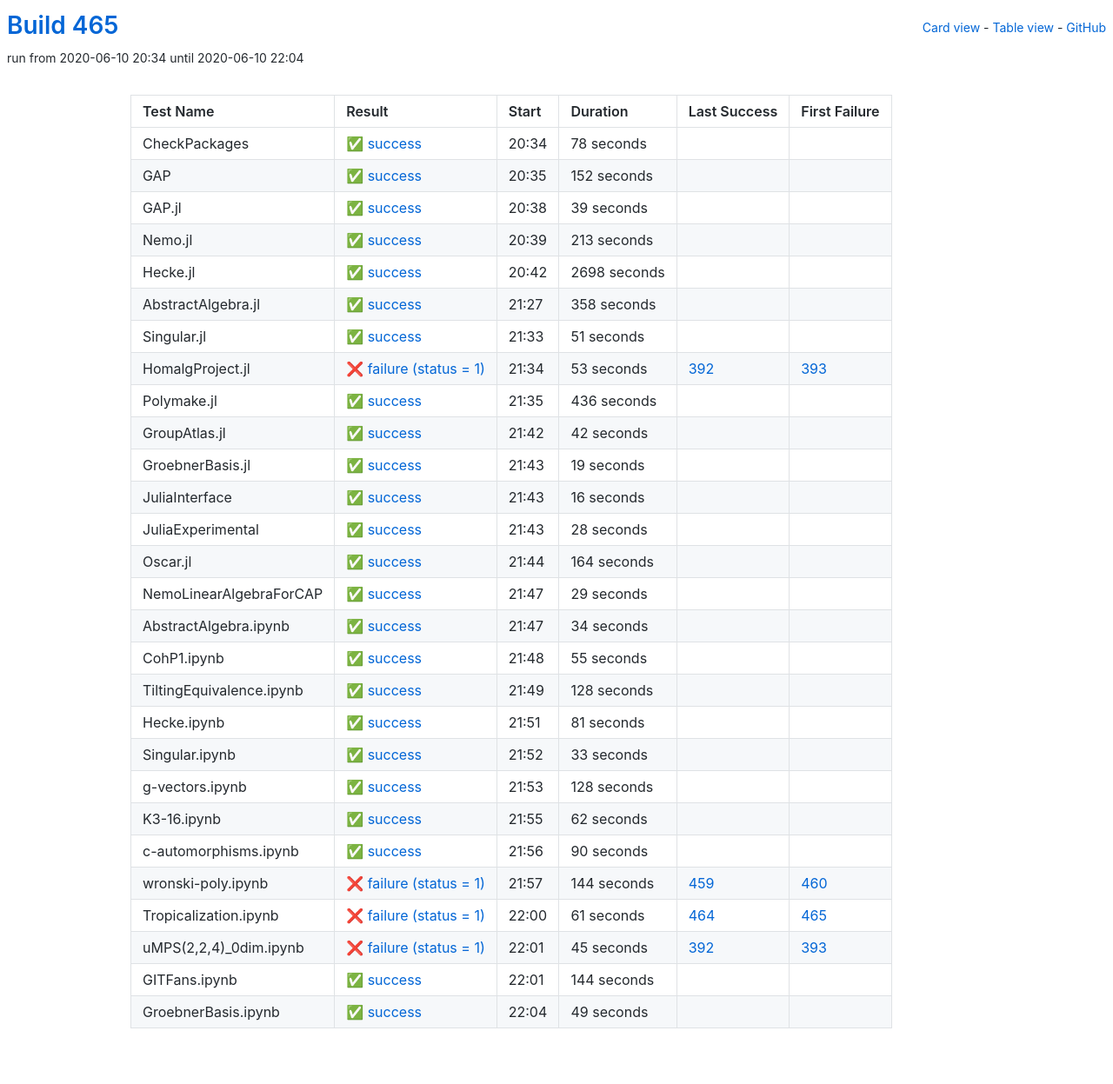
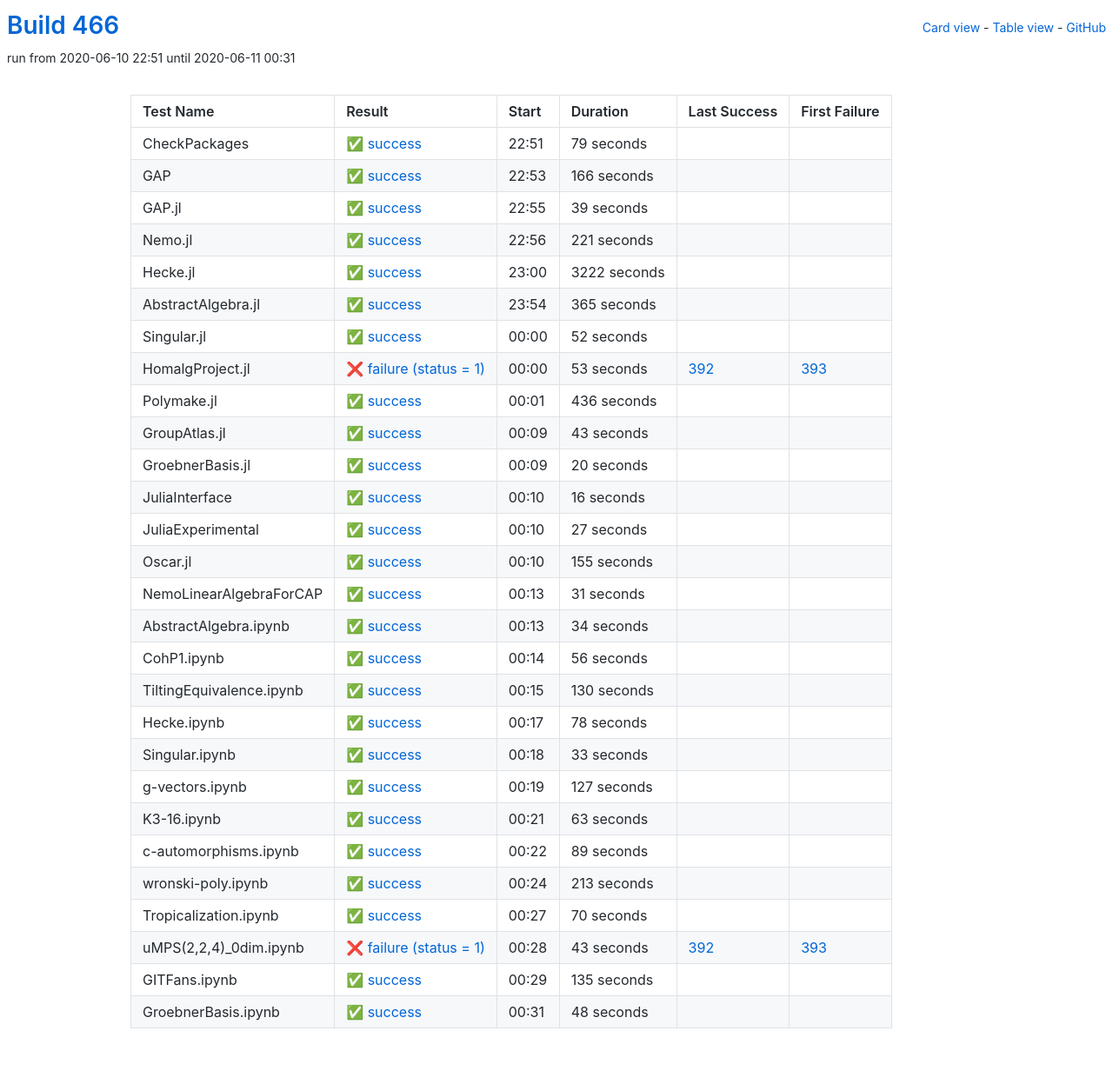
Before and after one commit to oscar-system/oscar-ci-status-1.4, a Jekyll site: the page built from table.html, in a window 1280 px wide. Shown: the whole page at 87% size. Built offline with Jekyll 4.4.1, drawn with Linux system fonts in a browser that asks for light colours.

Commit message:
Build #466

```diff
--- a/_data/ci.yml
+++ b/_data/ci.yml
@@ -1,6 +1,6 @@
 ---
-build: 465
-build_url: https://oscarci.mathematik.uni-kl.de/job/oscar-julia-1.4/465/
+build: 466
+build_url: https://oscarci.mathematik.uni-kl.de/job/oscar-julia-1.4/466/
 job: oscar-julia-1.4
 organization: oscar-system
 repo: oscar-ci-status-1.4
@@ -8,32 +8,32 @@ repourl: https://github.com/oscar-system/oscar-ci-status-1.4
 tests:
 - name: CheckPackages
   id: checkpackages
-  log: https://oscarci.mathematik.uni-kl.de/job/oscar-julia-1.4/465/artifact/logs/build-465/CheckPackages.log
-  start: 2020-06-10 20:34
+  log: https://oscarci.mathematik.uni-kl.de/job/oscar-julia-1.4/466/artifact/logs/build-466/CheckPackages.log
+  start: 2020-06-10 22:51
   success: true
   exitcode: 0
   status: success
-  duration: 78
+  duration: 79
   last_success: false
   last_success_url:
   first_failure: false
   first_failure_url:
 - name: GAP
   id: gap
-  log: https://oscarci.mathematik.uni-kl.de/job/oscar-julia-1.4/465/artifact/logs/build-465/GAP.log
-  start: 2020-06-10 20:35
+  log: https://oscarci.mathematik.uni-kl.de/job/oscar-julia-1.4/466/artifact/logs/build-466/GAP.log
+  start: 2020-06-10 22:53
   success: true
   exitcode: 0
   status: success
-  duration: 152
+  duration: 166
   last_success: false
   last_success_url:
   first_failure: false
   first_failure_url:
 - name: GAP.jl
   id: gap-jl
-  log: https://oscarci.mathematik.uni-kl.de/job/oscar-julia-1.4/465/artifact/logs/build-465/GAP.jl.log
-  start: 2020-06-10 20:38
+  log: https://oscarci.mathematik.uni-kl.de/job/oscar-julia-1.4/466/artifact/logs/build-466/GAP.jl.log
+  start: 2020-06-10 22:55
   success: true
   exitcode: 0
   status: success
@@ -44,56 +44,56 @@ tests:
   first_failure_url:
 - name: Nemo.jl
   id: nemo-jl
-  log: https://oscarci.mathematik.uni-kl.de/job/oscar-julia-1.4/465/artifact/logs/build-465/Nemo.jl.log
-  start: 2020-06-10 20:39
+  log: https://oscarci.mathematik.uni-kl.de/job/oscar-julia-1.4/466/artifact/logs/build-466/Nemo.jl.log
+  start: 2020-06-10 22:56
   success: true
   exitcode: 0
   status: success
-  duration: 213
+  duration: 221
   last_success: false
   last_success_url:
   first_failure: false
   first_failure_url:
 - name: Hecke.jl
   id: hecke-jl
-  log: https://oscarci.mathematik.uni-kl.de/job/oscar-julia-1.4/465/artifact/logs/build-465/Hecke.jl.log
-  start: 2020-06-10 20:42
+  log: https://oscarci.mathematik.uni-kl.de/job/oscar-julia-1.4/466/artifact/logs/build-466/Hecke.jl.log
+  start: 2020-06-10 23:00
   success: true
   exitcode: 0
   status: success
-  duration: 2698
+  duration: 3222
   last_success: false
   last_success_url:
   first_failure: false
   first_failure_url:
 - name: AbstractAlgebra.jl
   id: abstractalgebra-jl
-  log: https://oscarci.mathematik.uni-kl.de/job/oscar-julia-1.4/465/artifact/logs/build-465/AbstractAlgebra.jl.log
-  start: 2020-06-10 21:27
+  log: https://oscarci.mathematik.uni-kl.de/job/oscar-julia-1.4/466/artifact/logs/build-466/AbstractAlgebra.jl.log
+  start: 2020-06-10 23:54
   success: true
   exitcode: 0
   status: success
-  duration: 358
+  duration: 365
   last_success: false
   last_success_url:
   first_failure: false
   first_failure_url:
 - name: Singular.jl
   id: singular-jl
-  log: https://oscarci.mathematik.uni-kl.de/job/oscar-julia-1.4/465/artifact/logs/build-465/Singular.jl.log
-  start: 2020-06-10 21:33
+  log: https://oscarci.mathematik.uni-kl.de/job/oscar-julia-1.4/466/artifact/logs/build-466/Singular.jl.log
+  start: 2020-06-11 00:00
   success: true
   exitcode: 0
   status: success
-  duration: 51
+  duration: 52
   last_success: false
   last_success_url:
   first_failure: false
   first_failure_url:
 - name: HomalgProject.jl
   id: homalgproject-jl
-  log: https://oscarci.mathematik.uni-kl.de/job/oscar-julia-1.4/465/artifact/logs/build-465/HomalgProject.jl.log
-  start: 2020-06-10 21:34
+  log: https://oscarci.mathematik.uni-kl.de/job/oscar-julia-1.4/466/artifact/logs/build-466/HomalgProject.jl.log
+  start: 2020-06-11 00:00
   success: false
   exitcode: 1
   status: failure
@@ -104,8 +104,8 @@ tests:
   first_failure_url: https://oscarci.mathematik.uni-kl.de/job/oscar-julia-1.4/393/
 - name: Polymake.jl
   id: polymake-jl
-  log: https://oscarci.mathematik.uni-kl.de/job/oscar-julia-1.4/465/artifact/logs/build-465/Polymake.jl.log
-  start: 2020-06-10 21:35
+  log: https://oscarci.mathematik.uni-kl.de/job/oscar-julia-1.4/466/artifact/logs/build-466/Polymake.jl.log
+  start: 2020-06-11 00:01
   success: true
   exitcode: 0
   status: success
@@ -116,32 +116,32 @@ tests:
   first_failure_url:
 - name: GroupAtlas.jl
   id: groupatlas-jl
-  log: https://oscarci.mathematik.uni-kl.de/job/oscar-julia-1.4/465/artifact/logs/build-465/GroupAtlas.jl.log
-  start: 2020-06-10 21:42
+  log: https://oscarci.mathematik.uni-kl.de/job/oscar-julia-1.4/466/artifact/logs/build-466/GroupAtlas.jl.log
+  start: 2020-06-11 00:09
   success: true
   exitcode: 0
   status: success
-  duration: 42
+  duration: 43
   last_success: false
   last_success_url:
   first_failure: false
   first_failure_url:
 - name: GroebnerBasis.jl
   id: groebnerbasis-jl
-  log: https://oscarci.mathematik.uni-kl.de/job/oscar-julia-1.4/465/artifact/logs/build-465/GroebnerBasis.jl.log
-  start: 2020-06-10 21:43
+  log: https://oscarci.mathematik.uni-kl.de/job/oscar-julia-1.4/466/artifact/logs/build-466/GroebnerBasis.jl.log
+  start: 2020-06-11 00:09
   success: true
   exitcode: 0
   status: success
-  duration: 19
+  duration: 20
   last_success: false
   last_success_url:
   first_failure: false
   first_failure_url:
 - name: JuliaInterface
   id: juliainterface
-  log: https://oscarci.mathematik.uni-kl.de/job/oscar-julia-1.4/465/artifact/logs/build-465/JuliaInterface.log
-  start: 2020-06-10 21:43
+  log: https://oscarci.mathematik.uni-kl.de/job/oscar-julia-1.4/466/artifact/logs/build-466/JuliaInterface.log
+  start: 2020-06-11 00:10
   success: true
   exitcode: 0
   status: success
@@ -152,44 +152,44 @@ tests:
   first_failure_url:
 - name: JuliaExperimental
   id: juliaexperimental
-  log: https://oscarci.mathematik.uni-kl.de/job/oscar-julia-1.4/465/artifact/logs/build-465/JuliaExperimental.log
-  start: 2020-06-10 21:43
+  log: https://oscarci.mathematik.uni-kl.de/job/oscar-julia-1.4/466/artifact/logs/build-466/JuliaExperimental.log
+  start: 2020-06-11 00:10
   success: true
   exitcode: 0
   status: success
-  duration: 28
+  duration: 27
   last_success: false
   last_success_url:
   first_failure: false
   first_failure_url:
 - name: Oscar.jl
   id: oscar-jl
-  log: https://oscarci.mathematik.uni-kl.de/job/oscar-julia-1.4/465/artifact/logs/build-465/Oscar.jl.log
-  start: 2020-06-10 21:44
+  log: https://oscarci.mathematik.uni-kl.de/job/oscar-julia-1.4/466/artifact/logs/build-466/Oscar.jl.log
+  start: 2020-06-11 00:10
   success: true
   exitcode: 0
   status: success
-  duration: 164
+  duration: 155
   last_success: false
   last_success_url:
   first_failure: false
   first_failure_url:
 - name: NemoLinearAlgebraForCAP
   id: nemolinearalgebraforcap
-  log: https://oscarci.mathematik.uni-kl.de/job/oscar-julia-1.4/465/artifact/logs/build-465/NemoLinearAlgebraForCAP.log
-  start: 2020-06-10 21:47
+  log: https://oscarci.mathematik.uni-kl.de/job/oscar-julia-1.4/466/artifact/logs/build-466/NemoLinearAlgebraForCAP.log
+  start: 2020-06-11 00:13
   success: true
   exitcode: 0
   status: success
-  duration: 29
+  duration: 31
   last_success: false
   last_success_url:
   first_failure: false
   first_failure_url:
 - name: AbstractAlgebra.ipynb
   id: abstractalgebra-ipynb
-  log: https://oscarci.mathematik.uni-kl.de/job/oscar-julia-1.4/465/artifact/logs/build-465/AbstractAlgebra.ipynb.log
-  start: 2020-06-10 21:47
+  log: https://oscarci.mathematik.uni-kl.de/job/oscar-julia-1.4/466/artifact/logs/build-466/AbstractAlgebra.ipynb.log
+  start: 2020-06-11 00:13
   success: true
   exitcode: 0
   status: success
@@ -200,44 +200,44 @@ tests:
   first_failure_url:
 - name: CohP1.ipynb
   id: cohp1-ipynb
-  log: https://oscarci.mathematik.uni-kl.de/job/oscar-julia-1.4/465/artifact/logs/build-465/CohP1.ipynb.log
-  start: 2020-06-10 21:48
+  log: https://oscarci.mathematik.uni-kl.de/job/oscar-julia-1.4/466/artifact/logs/build-466/CohP1.ipynb.log
+  start: 2020-06-11 00:14
   success: true
   exitcode: 0
   status: success
-  duration: 55
+  duration: 56
   last_success: false
   last_success_url:
   first_failure: false
   first_failure_url:
 - name: TiltingEquivalence.ipynb
   id: tiltingequivalence-ipynb
-  log: https://oscarci.mathematik.uni-kl.de/job/oscar-julia-1.4/465/artifact/logs/build-465/TiltingEquivalence.ipynb.log
-  start: 2020-06-10 21:49
+  log: https://oscarci.mathematik.uni-kl.de/job/oscar-julia-1.4/466/artifact/logs/build-466/TiltingEquivalence.ipynb.log
+  start: 2020-06-11 00:15
   success: true
   exitcode: 0
   status: success
-  duration: 128
+  duration: 130
   last_success: false
   last_success_url:
   first_failure: false
   first_failure_url:
 - name: Hecke.ipynb
   id: hecke-ipynb
-  log: https://oscarci.mathematik.uni-kl.de/job/oscar-julia-1.4/465/artifact/logs/build-465/Hecke.ipynb.log
-  start: 2020-06-10 21:51
+  log: https://oscarci.mathematik.uni-kl.de/job/oscar-julia-1.4/466/artifact/logs/build-466/Hecke.ipynb.log
+  start: 2020-06-11 00:17
   success: true
   exitcode: 0
   status: success
-  duration: 81
+  duration: 78
   last_success: false
   last_success_url:
   first_failure: false
   first_failure_url:
 - name: Singular.ipynb
   id: singular-ipynb
-  log: https://oscarci.mathematik.uni-kl.de/job/oscar-julia-1.4/465/artifact/logs/build-465/Singular.ipynb.log
-  start: 2020-06-10 21:52
+  log: https://oscarci.mathematik.uni-kl.de/job/oscar-julia-1.4/466/artifact/logs/build-466/Singular.ipynb.log
+  start: 2020-06-11 00:18
   success: true
   exitcode: 0
   status: success
@@ -248,96 +248,96 @@ tests:
   first_failure_url:
 - name: g-vectors.ipynb
   id: g-vectors-ipynb
-  log: https://oscarci.mathematik.uni-kl.de/job/oscar-julia-1.4/465/artifact/logs/build-465/g-vectors.ipynb.log
-  start: 2020-06-10 21:53
+  log: https://oscarci.mathematik.uni-kl.de/job/oscar-julia-1.4/466/artifact/logs/build-466/g-vectors.ipynb.log
+  start: 2020-06-11 00:19
   success: true
   exitcode: 0
   status: success
-  duration: 128
+  duration: 127
   last_success: false
   last_success_url:
   first_failure: false
   first_failure_url:
 - name: K3-16.ipynb
   id: k3-16-ipynb
-  log: https://oscarci.mathematik.uni-kl.de/job/oscar-julia-1.4/465/artifact/logs/build-465/K3-16.ipynb.log
-  start: 2020-06-10 21:55
+  log: https://oscarci.mathematik.uni-kl.de/job/oscar-julia-1.4/466/artifact/logs/build-466/K3-16.ipynb.log
+  start: 2020-06-11 00:21
   success: true
   exitcode: 0
   status: success
-  duration: 62
+  duration: 63
   last_success: false
   last_success_url:
   first_failure: false
   first_failure_url:
 - name: c-automorphisms.ipynb
   id: c-automorphisms-ipynb
-  log: https://oscarci.mathematik.uni-kl.de/job/oscar-julia-1.4/465/artifact/logs/build-465/c-automorphisms.ipynb.log
-  start: 2020-06-10 21:56
+  log: https://oscarci.mathematik.uni-kl.de/job/oscar-julia-1.4/466/artifact/logs/build-466/c-automorphisms.ipynb.log
+  start: 2020-06-11 00:22
   success: true
   exitcode: 0
   status: success
-  duration: 90
+  duration: 89
   last_success: false
   last_success_url:
   first_failure: false
   first_failure_url:
 - name: wronski-poly.ipynb
   id: wronski-poly-ipynb
-  log: https://oscarci.mathematik.uni-kl.de/job/oscar-julia-1.4/465/artifact/logs/build-465/wronski-poly.ipynb.log
-  start: 2020-06-10 21:57
+  log: https://oscarci.mathematik.uni-kl.de/job/oscar-julia-1.4/466/artifact/logs/build-466/wronski-poly.ipynb.log
+  start: 2020-06-11 00:24
+  success: true
+  exitcode: 0
+  status: success
+  duration: 213
+  last_success: false
+  last_success_url:
+  first_failure: false
+  first_failure_url:
+- name: Tropicalization.ipynb
+  id: tropicalization-ipynb
+  log: https://oscarci.mathematik.uni-kl.de/job/oscar-julia-1.4/466/artifact/logs/build-466/Tropicalization.ipynb.log
+  start: 2020-06-11 00:27
+  success: true
+  exitcode: 0
+  status: success
+  duration: 70
+  last_success: false
+  last_success_url:
+  first_failure: false
+  first_failure_url:
+- name: uMPS(2,2,4)_0dim.ipynb
+  id: umps-2-2-4-0dim-ipynb
+  log: https://oscarci.mathematik.uni-kl.de/job/oscar-julia-1.4/466/artifact/logs/build-466/uMPS-2-2-4-_0dim.ipynb.log
+  start: 2020-06-11 00:28
   success: false
   exitcode: 1
   status: failure
-  duration: 144
-  last_success: 459
-  last_success_url: https://oscarci.mathematik.uni-kl.de/job/oscar-julia-1.4/459/
-  first_failure: 460
-  first_failure_url: https://oscarci.mathematik.uni-kl.de/job/oscar-julia-1.4/460/
-- name: Tropicalization.ipynb
-  id: tropicalization-ipynb
-  log: https://oscarci.mathematik.uni-kl.de/job/oscar-julia-1.4/465/artifact/logs/build-465/Tropicalization.ipynb.log
-  start: 2020-06-10 22:00
-  success: false
-  exitcode: 1
-  status: failure
-  duration: 61
-  last_success: 464
-  last_success_url: https://oscarci.mathematik.uni-kl.de/job/oscar-julia-1.4/464/
-  first_failure: 465
-  first_failure_url: https://oscarci.mathematik.uni-kl.de/job/oscar-julia-1.4/465/
-- name: uMPS(2,2,4)_0dim.ipynb
-  id: umps-2-2-4-0dim-ipynb
-  log: https://oscarci.mathematik.uni-kl.de/job/oscar-julia-1.4/465/artifact/logs/build-465/uMPS-2-2-4-_0dim.ipynb.log
-  start: 2020-06-10 22:01
-  success: false
-  exitcode: 1
-  status: failure
-  duration: 45
+  duration: 43
   last_success: 392
   last_success_url: https://oscarci.mathematik.uni-kl.de/job/oscar-julia-1.4/392/
   first_failure: 393
   first_failure_url: https://oscarci.mathematik.uni-kl.de/job/oscar-julia-1.4/393/
 - name: GITFans.ipynb
   id: gitfans-ipynb
-  log: https://oscarci.mathematik.uni-kl.de/job/oscar-julia-1.4/465/artifact/logs/build-465/GITFans.ipynb.log
-  start: 2020-06-10 22:01
+  log: https://oscarci.mathematik.uni-kl.de/job/oscar-julia-1.4/466/artifact/logs/build-466/GITFans.ipynb.log
+  start: 2020-06-11 00:29
   success: true
   exitcode: 0
   status: success
-  duration: 144
+  duration: 135
   last_success: false
   last_success_url:
   first_failure: false
   first_failure_url:
 - name: GroebnerBasis.ipynb
   id: groebnerbasis-ipynb
-  log: https://oscarci.mathematik.uni-kl.de/job/oscar-julia-1.4/465/artifact/logs/build-465/GroebnerBasis.ipynb.log
-  start: 2020-06-10 22:04
+  log: https://oscarci.mathematik.uni-kl.de/job/oscar-julia-1.4/466/artifact/logs/build-466/GroebnerBasis.ipynb.log
+  start: 2020-06-11 00:31
   success: true
   exitcode: 0
   status: success
-  duration: 49
+  duration: 48
   last_success: false
   last_success_url:
   first_failure: false
```
Also changed, not shown: README.md.
